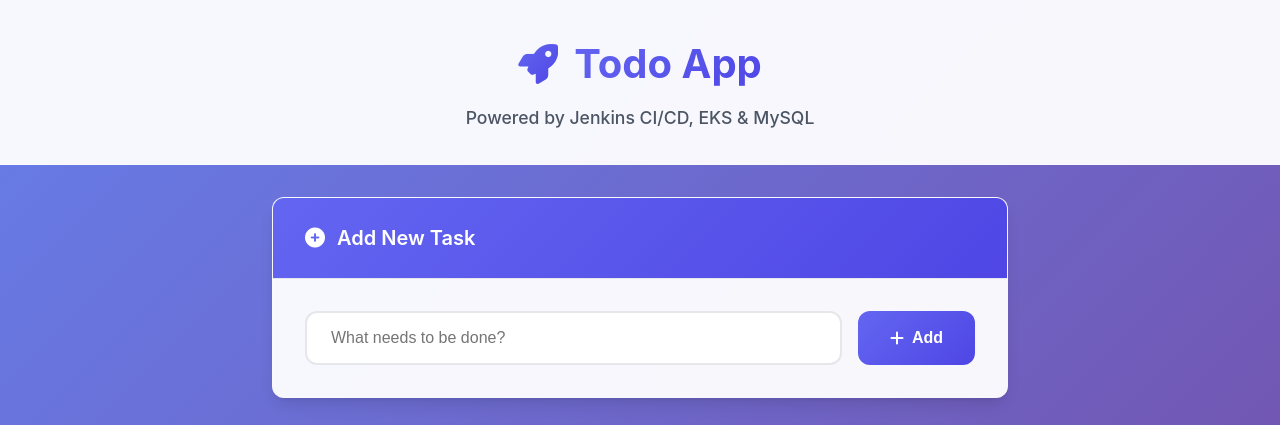
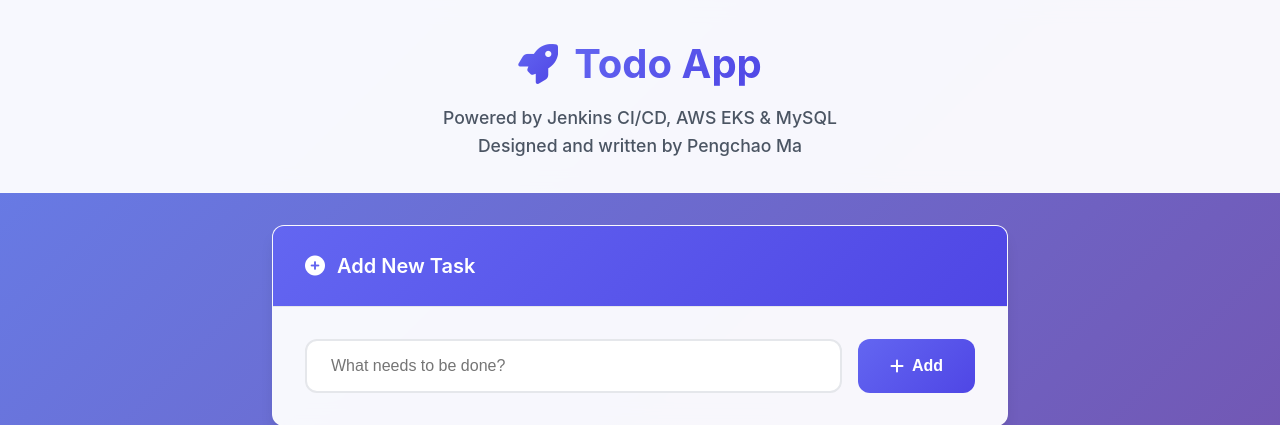
Before and after one commit to pengchao2022/jenkins-todo-app-demo, a Flask app: page / in a window 1280 px wide. Shown: the top 425 px of the page. Run offline with Flask 3, Linux system fonts and the light colour scheme; data that the repository does not hold is empty.

Commit message:
modified the page

```diff
--- a/src/templates/index.html
+++ b/src/templates/index.html
@@ -16,7 +16,8 @@
                     <i class="fas fa-rocket"></i>
                     <h1>Todo App</h1>
                 </div>
-                <p class="subtitle">Powered by Jenkins CI/CD, EKS & MySQL</p>
+                <p class="subtitle">Powered by Jenkins CI/CD, AWS EKS & MySQL</p>
+                <p class="subtitle">Designed and written by Pengchao Ma</p>
             </div>
         </header>
 
```
